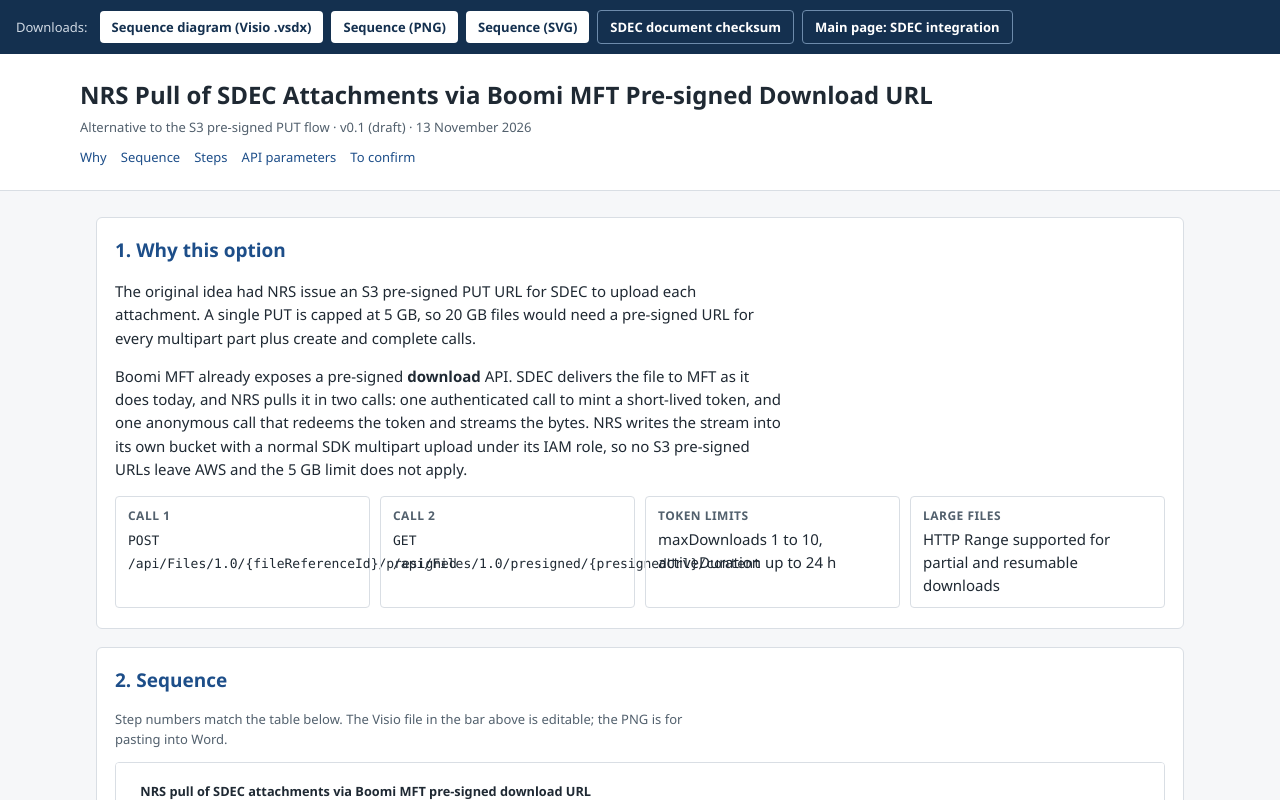
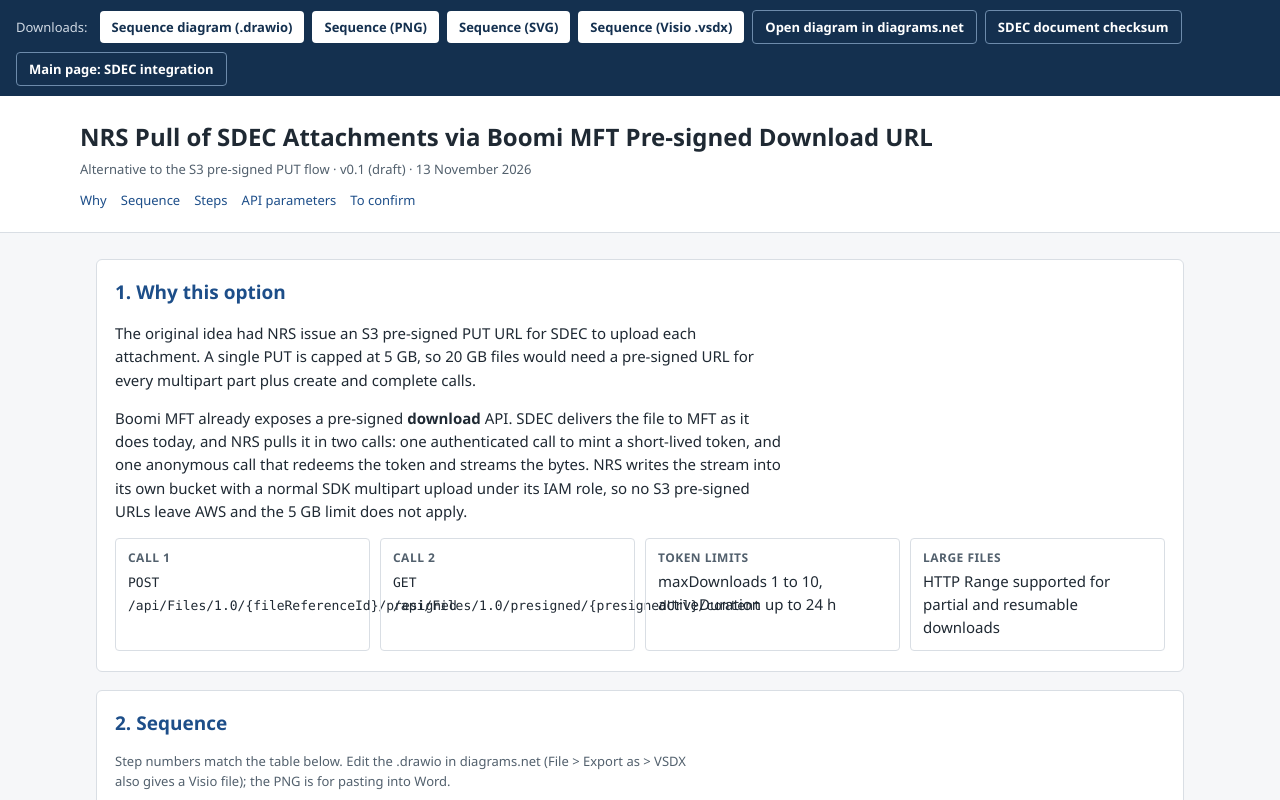
Before and after one commit to odiyo-vimo/fp, a plain HTML site: page nrs-mft-presigned-download.html in a window 1280 px wide. Shown: the top 800 px of the page. Drawn offline with Linux system fonts and the light colour scheme.

Commit message:
NRS pull via MFT pre-signed URL: add editable draw.io sequence diagram
draw.io is now the primary diagram download on the page, with a diagrams.net
viewer link; Visio, PNG and SVG kept as extra formats.

Co-Authored-By: Claude Opus 5.5 <noreply@anthropic.com>
Claude-Session: https://claude.ai/code/session_011dHTZF7vzkUwBANaAHhzBM

```diff
--- a/nrs-mft-presigned-download.html
+++ b/nrs-mft-presigned-download.html
@@ -42,7 +42,7 @@ ol li,ul li{margin-bottom:4px}.note{color:var(--muted);font-size:13px}
 #toast{position:fixed;bottom:calc(16px + env(safe-area-inset-bottom,0px));left:50%;transform:translateX(-50%);background:var(--bar);color:#fff;padding:8px 14px;border-radius:4px;font-size:13px;opacity:0;transition:opacity .2s}
 @media (prefers-reduced-motion:reduce){#toast{transition:none}}
 </style></head><body>
-<div class="dlbar"><span>Downloads:</span><a class="btn" href="assets/nrs-mft-presigned-download.vsdx" download>Sequence diagram (Visio .vsdx)</a><a class="btn" href="assets/nrs-mft-presigned-download.png" download>Sequence (PNG)</a><a class="btn" href="assets/nrs-mft-presigned-download.svg" download>Sequence (SVG)</a><a class="btn alt" href="sdec-document-checksum.html">SDEC document checksum</a><a class="btn alt" href="sdec-integration.html">Main page: SDEC integration</a></div>
+<div class="dlbar"><span>Downloads:</span><a class="btn" href="assets/nrs-mft-presigned-download.drawio" download>Sequence diagram (.drawio)</a><a class="btn" href="assets/nrs-mft-presigned-download.png" download>Sequence (PNG)</a><a class="btn" href="assets/nrs-mft-presigned-download.svg" download>Sequence (SVG)</a><a class="btn" href="assets/nrs-mft-presigned-download.vsdx" download>Sequence (Visio .vsdx)</a><a class="btn alt" href="https://viewer.diagrams.net/?tags=%7B%7D&lightbox=1&edit=_blank&layers=1&nav=1#Uhttps://odiyo-vimo.github.io/fp/assets/nrs-mft-presigned-download.drawio" target="_blank" rel="noopener">Open diagram in diagrams.net</a><a class="btn alt" href="sdec-document-checksum.html">SDEC document checksum</a><a class="btn alt" href="sdec-integration.html">Main page: SDEC integration</a></div>
 <header class="wrapx"><div class="in"><h1>NRS Pull of SDEC Attachments via Boomi MFT Pre-signed Download URL</h1>
 <div class="meta">Alternative to the S3 pre-signed PUT flow &middot; v0.1 (draft) &middot; 13 November 2026</div>
 <nav><a href="#why">Why</a><a href="#sequence">Sequence</a><a href="#steps">Steps</a><a href="#api">API parameters</a><a href="#confirm">To confirm</a></nav></div></header>
@@ -51,7 +51,7 @@ ol li,ul li{margin-bottom:4px}.note{color:var(--muted);font-size:13px}
 <p>The original idea had NRS issue an S3 pre-signed PUT URL for SDEC to upload each attachment. A single PUT is capped at 5 GB, so 20 GB files would need a pre-signed URL for every multipart part plus create and complete calls.</p>
 <p>Boomi MFT already exposes a pre-signed <b>download</b> API. SDEC delivers the file to MFT as it does today, and NRS pulls it in two calls: one authenticated call to mint a short-lived token, and one anonymous call that redeems the token and streams the bytes. NRS writes the stream into its own bucket with a normal SDK multipart upload under its IAM role, so no S3 pre-signed URLs leave AWS and the 5 GB limit does not apply.</p>
 <div class="facts"><div><b>Call 1</b><code>POST /api/Files/1.0/{fileReferenceId}/presigned</code></div><div><b>Call 2</b><code>GET /api/Files/1.0/presigned/{presignedUrl}/content</code></div><div><b>Token limits</b>maxDownloads 1 to 10, activeDuration up to 24 h</div><div><b>Large files</b>HTTP Range supported for partial and resumable downloads</div></div></section>
-<section id="sequence"><h2>2. Sequence</h2><p class="note">Step numbers match the table below. The Visio file in the bar above is editable; the PNG is for pasting into Word.</p><div class="diagram"><svg role="img" aria-label="Sequence diagram: NRS pull of SDEC attachments via Boomi MFT pre-signed download URL" xmlns="http://www.w3.org/2000/svg" viewBox="0 0 1552.0 1946.4" font-family="Segoe UI, Calibri, Arial, sans-serif">
+<section id="sequence"><h2>2. Sequence</h2><p class="note">Step numbers match the table below. Edit the .drawio in diagrams.net (File &gt; Export as &gt; VSDX also gives a Visio file); the PNG is for pasting into Word.</p><div class="diagram"><svg role="img" aria-label="Sequence diagram: NRS pull of SDEC attachments via Boomi MFT pre-signed download URL" xmlns="http://www.w3.org/2000/svg" viewBox="0 0 1552.0 1946.4" font-family="Segoe UI, Calibri, Arial, sans-serif">
 <defs>
 <marker id="a-sync" viewBox="0 0 10 10" refX="9.5" refY="5" markerWidth="9" markerHeight="9" orient="auto-start-reverse"><path d="M0,0 L10,5 L0,10 z" fill="#1F2933"/></marker>
 <marker id="a-reply" viewBox="0 0 10 10" refX="9.5" refY="5" markerWidth="9" markerHeight="9" orient="auto-start-reverse"><path d="M0,0 L10,5 L0,10" fill="none" stroke="#1F2933" stroke-width="1.4"/></marker>
```
Also changed, not shown: 4 other files.
